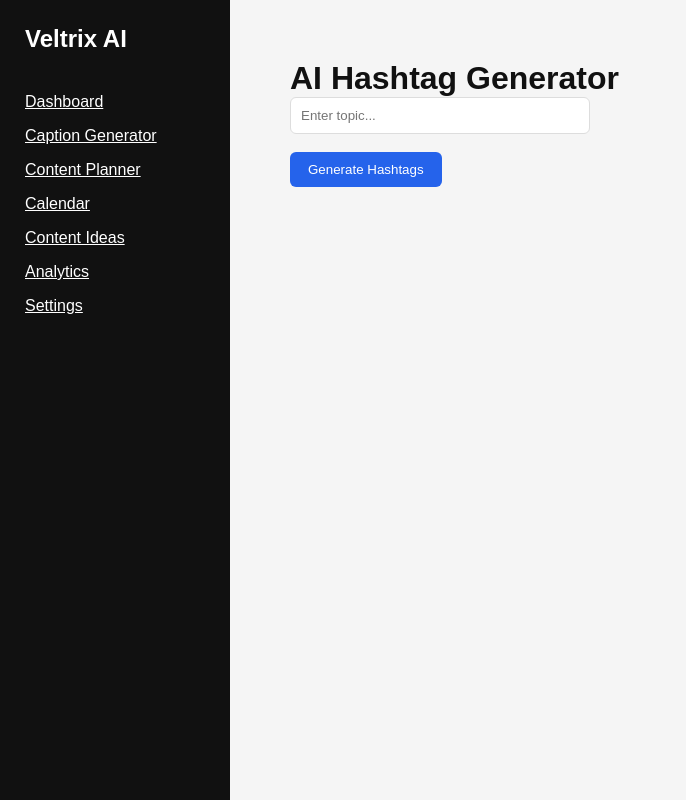
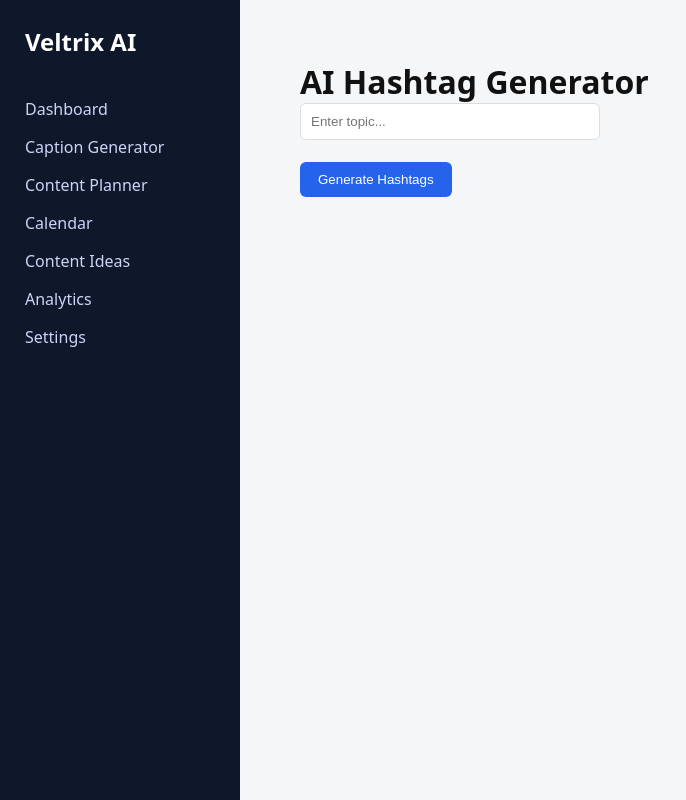
Before and after one commit to syedfaraz0099-sketch/veltrix-social-ai, a Next.js app in the folder frontend/: page /dashboard/hashtags in a window 1280 px wide. Shown: the whole page, without its empty margins (0-686 px from the left). Built offline with nearby package versions, Linux system fonts and the light colour scheme.

Commit message:
Update layout.tsx

```diff
--- a/frontend/app/dashboard/layout.tsx
+++ b/frontend/app/dashboard/layout.tsx
@@ -7,68 +7,29 @@ children,
 }: {
   children: React.ReactNode
 }) {
-
   return (
-<div style={{ display: "flex", fontFamily: "sans-serif" }}>
+    <div className="dashboard">
 
       {/* Sidebar */}
-  <div
-    style={{
-      width: "230px",
-      background: "#111",
-      color: "#fff",
-      minHeight: "100vh",
-      padding: "25px"
-    }}
-  >
 
-    <h2 style={{ marginBottom: "40px" }}>Veltrix AI</h2>
+      <div className="sidebar">
+        <h2>Veltrix AI</h2>
 
-    <div style={{ display: "flex", flexDirection: "column", gap: "16px" }}>
-
-      <Link href="/dashboard" style={{ color: "#fff" }}>Dashboard</Link>
-
-      <Link href="/dashboard/caption" style={{ color: "#fff" }}>
-        Caption Generator
-      </Link>
-
-      <Link href="/dashboard/planner" style={{ color: "#fff" }}>
-        Content Planner
-      </Link>
-
-      <Link href="/dashboard/calendar" style={{ color: "#fff" }}>
-        Calendar
-      </Link>
-
-      <Link href="/dashboard/ideas" style={{ color: "#fff" }}>
-        Content Ideas
-      </Link>
-
-      <Link href="/dashboard/analytics" style={{ color: "#fff" }}>
-        Analytics
-      </Link>
-
-      <Link href="/dashboard/settings" style={{ color: "#fff" }}>
-        Settings
-      </Link>
-
+        <Link href="/dashboard">Dashboard</Link>
+        <Link href="/dashboard/caption">Caption Generator</Link>
+        <Link href="/dashboard/planner">Content Planner</Link>
+        <Link href="/dashboard/calendar">Calendar</Link>
+        <Link href="/dashboard/ideas">Content Ideas</Link>
+        <Link href="/dashboard/analytics">Analytics</Link>
+        <Link href="/dashboard/settings">Settings</Link>
       </div>
 
-  </div>
+      {/* Main content */}
 
-  {/* Main Content */}
-  <div
-    style={{
-      flex: 1,
-      padding: "40px",
-      background: "#f5f5f5",
-      minHeight: "100vh"
-    }}
-  >
+      <div className="main">
         {children}
       </div>
 
     </div>
-
   )
 }
```
Lines whose indentation alone changed are shown as unchanged.
